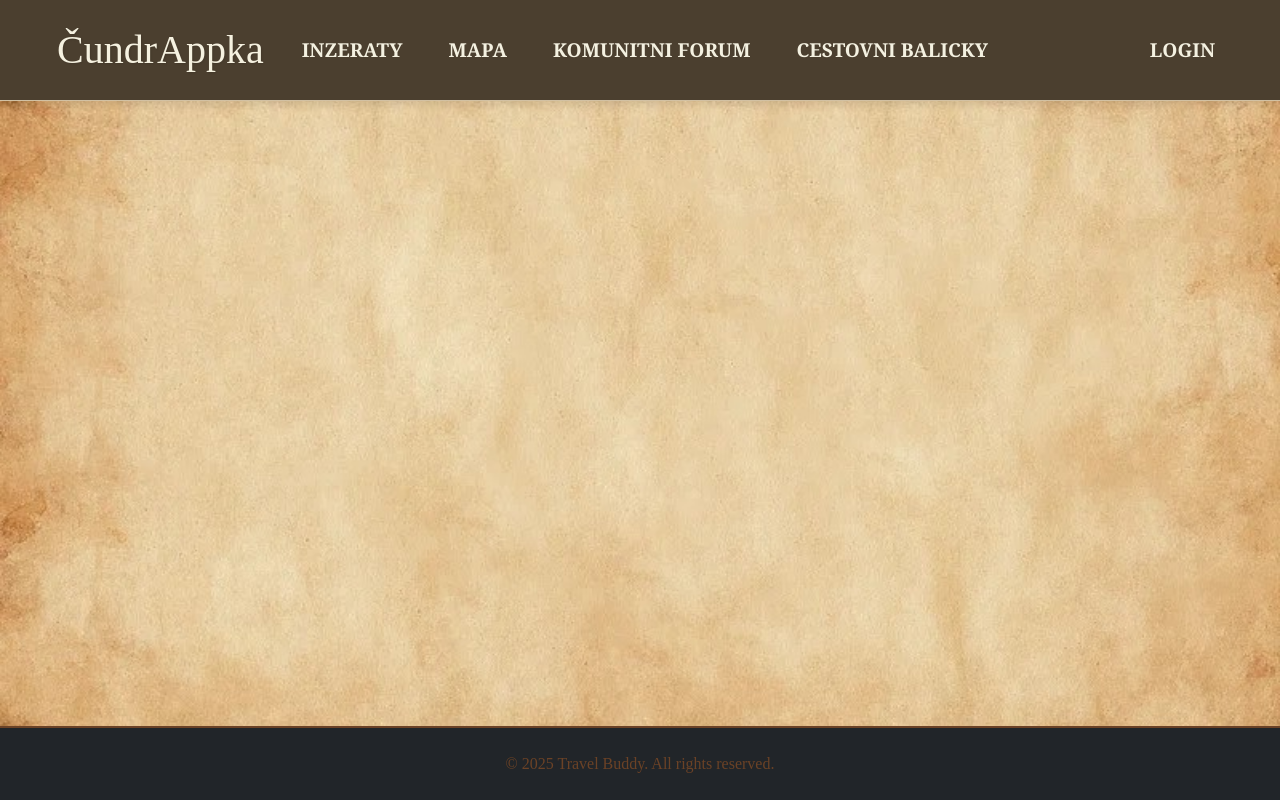
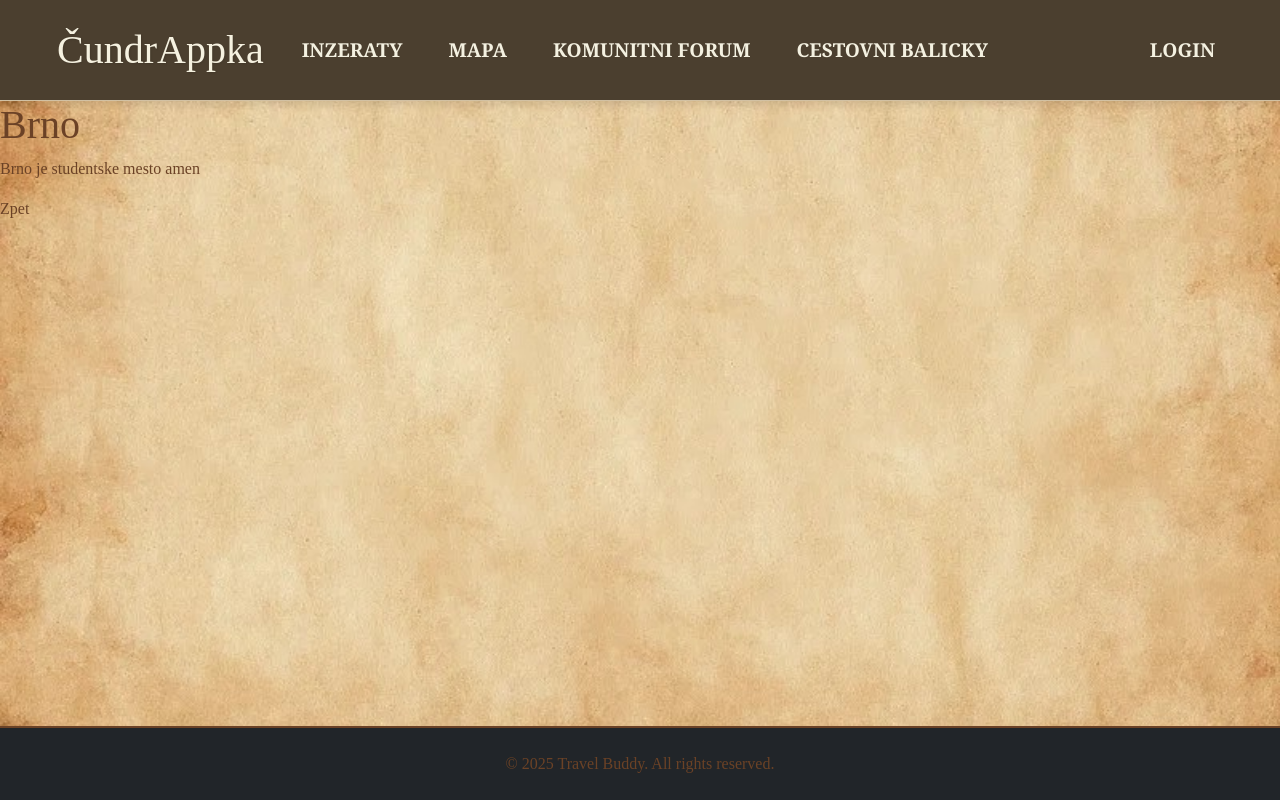
Before and after one commit to gyarab/2024-4e-Javurkova-CundrAppka, a React (Create React App) app in the folder client/: page /cestovni-balicky/Brno in a window 1280 px wide. Built offline with nearby package versions, Linux system fonts and the light colour scheme; no server answers.

Commit message:
displayes txt file each travel package

```diff
--- a/client/src/App.tsx
+++ b/client/src/App.tsx
@@ -21,6 +21,7 @@ import Navbar from 'components/Navbar'
 import LogoutConfirmComp from 'components/users/LogoutConfirmComp'
 import Footer from 'components/Footer'
 import PackagesPage from 'pages/travel_packages/PackagesPage'
+import ViewPackagePage from 'pages/travel_packages/ViewPackagePage'
 
 function App() {
   const [showLogoutModal, setShowLogoutModal] = useState(false)
@@ -52,7 +53,7 @@ function App() {
         <Route path='/muj-ucet/ulozene-inzeraty' element={<SavedAdsPage />} />
         <Route path='/mapa' element={<MapPage />} />
         <Route path='/cestovni-balicky' element={<PackagesPage/>} ></Route>
-        <Route path='/cestovni-balicky/:city' element={<></>} ></Route>
+        <Route path='/cestovni-balicky/:city' element={<ViewPackagePage/>} ></Route>
       </Routes>
       <Footer />
     </div>
--- a/client/src/pages/travel_packages/PackagesPage.tsx
+++ b/client/src/pages/travel_packages/PackagesPage.tsx
@@ -8,9 +8,7 @@ function PackagesPage() {
     <div>
        {cities.map((city, index) => (
         <>
-            <h3>{city}</h3>
-            <p>url k infu v txt: {`assets/cities_info/${city}.txt`}</p>
-            <p>Odkaz <a href={`/cestovni-balicky/${city}`}>Tady</a></p>
+            <h3><a href={`/cestovni-balicky/${city}`}>{city}</a></h3>
         </>
       ))}
     </div>
--- /dev/null
+++ b/client/src/pages/travel_packages/ViewPackagePage.tsx
@@ -0,0 +1,37 @@
+import LoadingCircle from 'components/LoadingCircle'
+import { useEffect, useState } from 'react'
+import { useParams } from 'react-router'
+
+function ViewPackagePage() {
+    const { city } = useParams()
+    const [text, setText] = useState('')
+    const [loading, setLoading] = useState(true)
+
+   useEffect(() => {
+        const path = `/cities_info/${city}.txt`;
+        fetch(path)
+            .then(response => {
+                if (!response.ok) {
+                    throw new Error("File not found");
+                }
+                return response.text();
+            })
+            .then(data => setText(data))
+            .catch(error => console.error("Error loading text file:", error));
+        setLoading(false)
+    }, [city]);
+
+    if (loading) {
+        return <LoadingCircle/>
+    }
+
+  return (
+    <div>
+      <h1>{city}</h1>
+      <p>{text}</p>
+      <p><a href="/cestovni-balicky">Zpet</a></p>
+    </div>
+  )
+}
+
+export default ViewPackagePage
```
Also changed, not shown: client/public/cities_info/Brno.txt (added), client/public/cities_info/Praha.txt (added).
